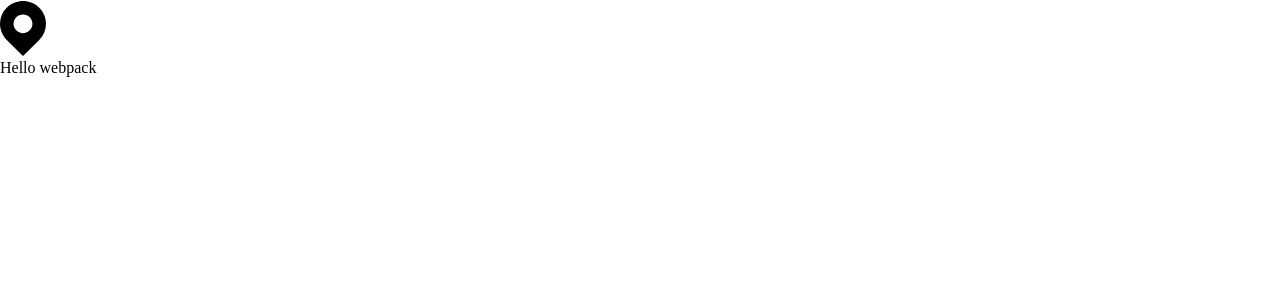
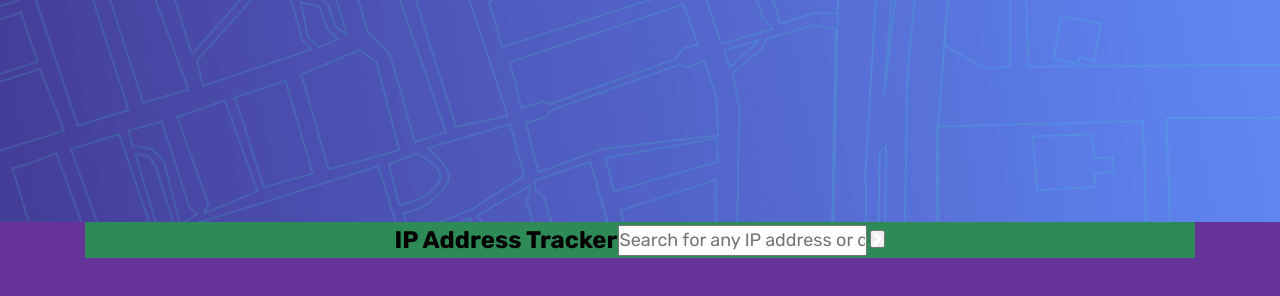
Before and after one commit to MahdiSohaily/IP-Address-Tracker, a website built with webpack: page src/index.html in a window 1280 px wide. Built offline with nearby package versions, Linux system fonts and the light colour scheme.

Commit message:
Add form HTML code

```diff
--- a/src/index.html
+++ b/src/index.html
@@ -12,7 +12,24 @@
 </head>
 
 <body>
-    <img src="./images/icon-location.svg" alt="">
+    <main class="full-height">
+        <div class="hero-header">
+            <img src="./images/pattern-bg.png" alt="hero header image">
+        </div>
+        <div class="map-container">
+            <section class="card" aria-labelledby="IP-section">
+                <h1 class="primary-header" id="IP-section">IP Address Tracker</h1>
+                <form action="javascript:void(0)" method="get">
+                    <div class="input-group">
+                        <input type="text" name="ip" placeholder="Search for any IP address or domain" aria-label="IP address">
+                        <button type="submit">
+                            <img src="./images/icon-arrow.svg" alt="arrow icon">
+                        </button>
+                    </div>
+                </form>
+            </section>
+        </div>
+    </main>
 </body>
 
 </html>
--- a/src/index.js
+++ b/src/index.js
@@ -4,10 +4,6 @@ import './styles.css';
 function component() {
   const element = document.createElement('div');
 
-  // Lodash, currently included via a script, is required for this line to work
-  // Lodash, now imported by this script
-  element.innerHTML = _.join(['Hello', 'webpack'], ' ');
-
   return element;
 }
 
--- a/src/styles.css
+++ b/src/styles.css
@@ -1,8 +1,15 @@
+:root {
+  --very-dark-gray: hsl(0, 0%, 17%);
+  --dark-gray: hsl(0, 0%, 59%);
+  --font-family: 'Rubik', sans-serif;
+}
+
 /* Box sizing rules */
 *,
 *::before,
 *::after {
   box-sizing: border-box;
+  font-family: var(--font-family);
 }
 
 /* Remove default margin */
@@ -37,7 +44,7 @@ a:not([class]) {
 /* Make images easier to work with */
 img,
 picture {
-  max-width: 100%;
+  width: 100%;
   display: block;
 }
 
@@ -65,3 +72,27 @@ select {
     scroll-behavior: auto !important;
   }
 }
+
+/* Utility classes */
+.full-height {
+  min-height: 100vh;
+  display: flex;
+  align-items: stretch;
+  justify-content: stretch;
+  flex-direction: column;
+}
+
+.map-container {
+    flex: 1;
+    position: relative;
+    background-color: rebeccapurple;
+}
+
+.card {
+    display: flex;
+    justify-content: center;
+    align-items: center;
+    max-width: 1110px;
+    margin-inline: auto;
+    background-color: seagreen;
+}
```
